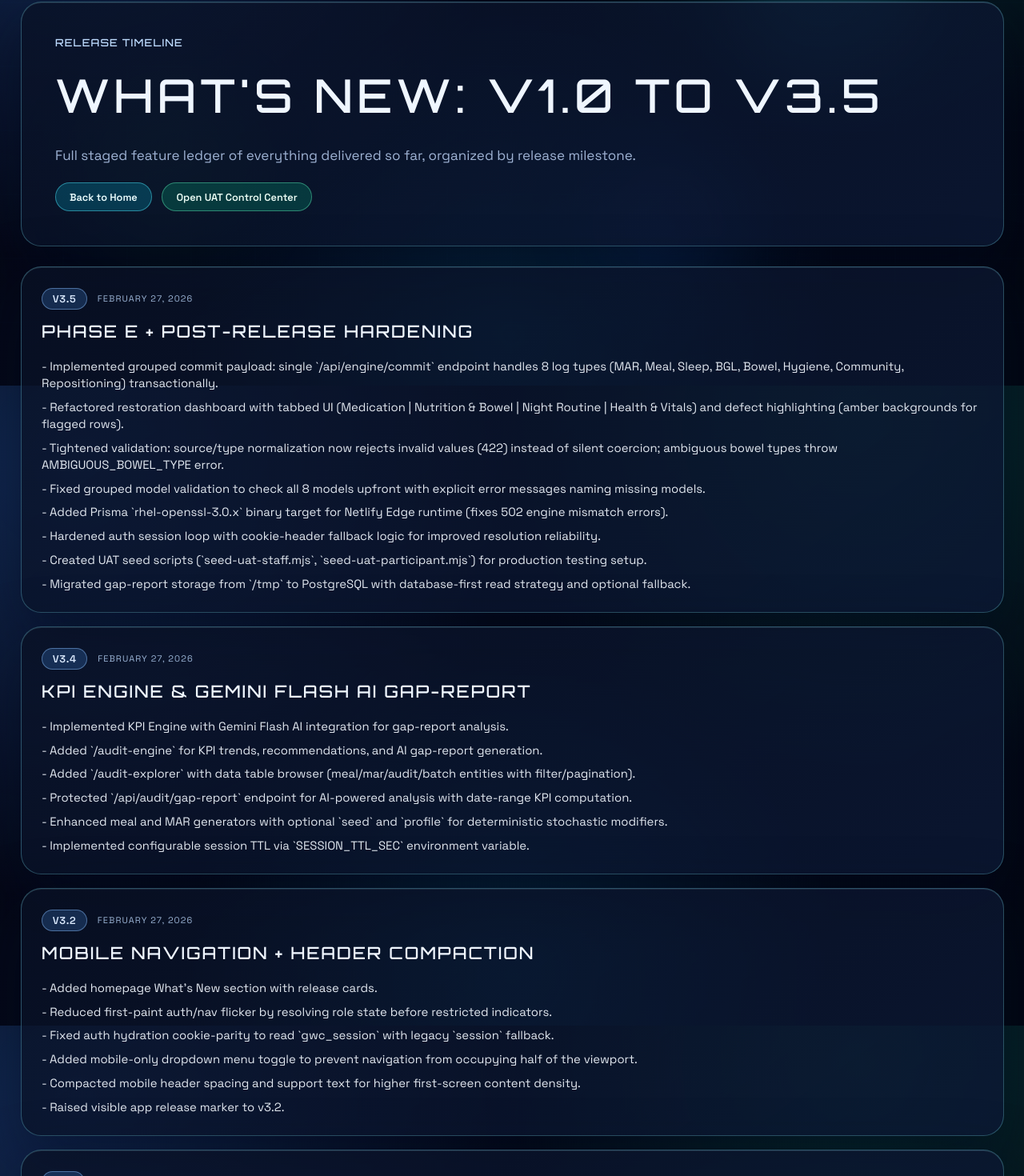
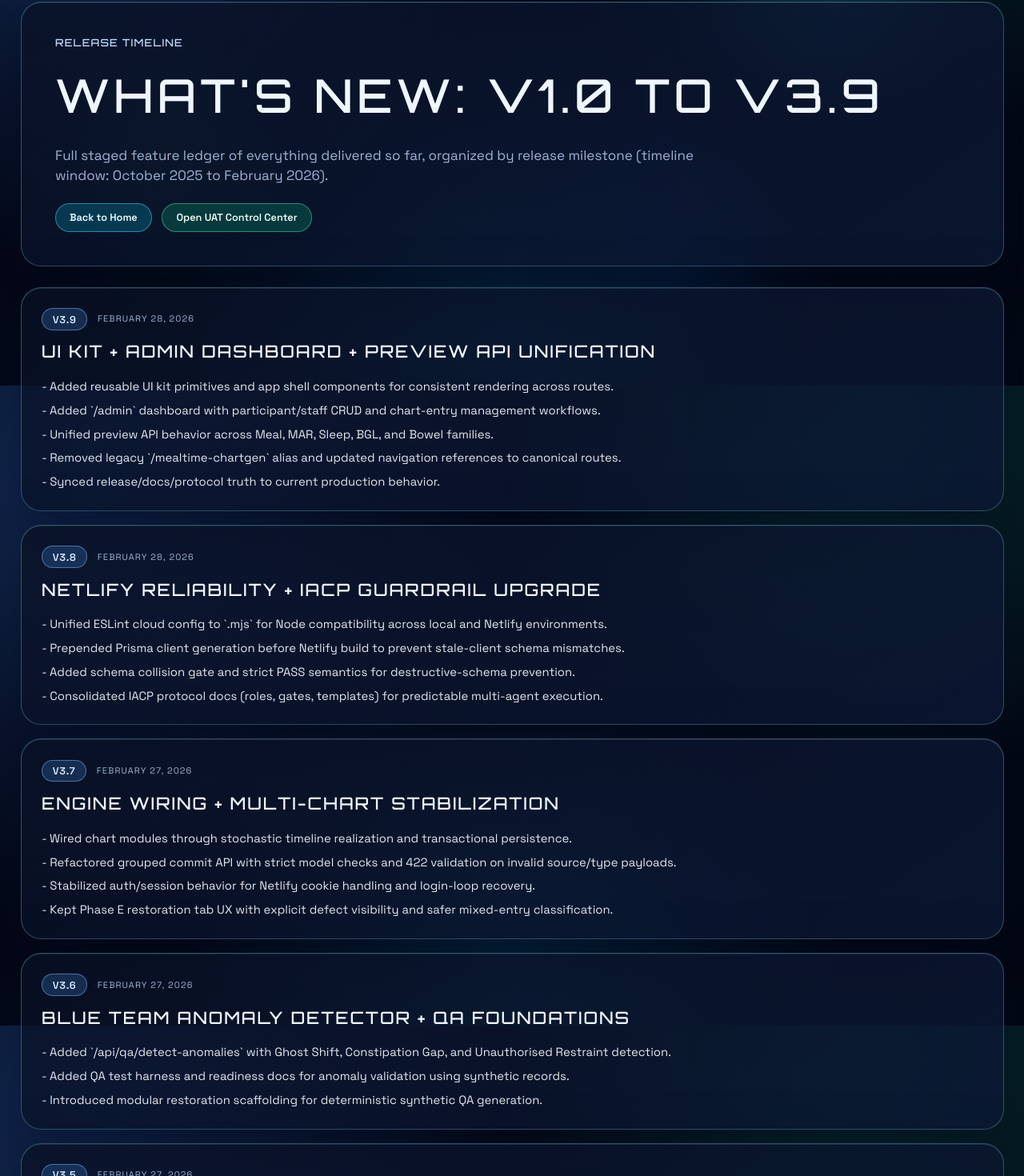
Before and after one commit to gUBII/chartgen, a Next.js app: page /whats-new in a window 1280 px wide. Shown: the part 318-1788 px from the top of the page at 80% size. Built offline with nearby package versions, Linux system fonts and the light colour scheme; no server answers.

Commit message:
Sync release truth to v3.9 across docs and whats-new timeline

```diff
--- a/package.json
+++ b/package.json
@@ -1,6 +1,6 @@
 {
   "name": "chartgen",
-  "version": "3.5.0",
+  "version": "3.9.0",
   "description": "",
   "main": "index.js",
   "scripts": {
--- a/src/app/whats-new/page.tsx
+++ b/src/app/whats-new/page.tsx
@@ -8,6 +8,50 @@ type Release = {
 };
 
 const RELEASES: Release[] = [
+  {
+    version: "v3.9",
+    title: "UI Kit + Admin Dashboard + Preview API Unification",
+    date: "February 28, 2026",
+    highlights: [
+      "Added reusable UI kit primitives and app shell components for consistent rendering across routes.",
+      "Added `/admin` dashboard with participant/staff CRUD and chart-entry management workflows.",
+      "Unified preview API behavior across Meal, MAR, Sleep, BGL, and Bowel families.",
+      "Removed legacy `/mealtime-chartgen` alias and updated navigation references to canonical routes.",
+      "Synced release/docs/protocol truth to current production behavior.",
+    ],
+  },
+  {
+    version: "v3.8",
+    title: "Netlify Reliability + IACP Guardrail Upgrade",
+    date: "February 28, 2026",
+    highlights: [
+      "Unified ESLint cloud config to `.mjs` for Node compatibility across local and Netlify environments.",
+      "Prepended Prisma client generation before Netlify build to prevent stale-client schema mismatches.",
+      "Added schema collision gate and strict PASS semantics for destructive-schema prevention.",
+      "Consolidated IACP protocol docs (roles, gates, templates) for predictable multi-agent execution.",
+    ],
+  },
+  {
+    version: "v3.7",
+    title: "Engine Wiring + Multi-Chart Stabilization",
+    date: "February 27, 2026",
+    highlights: [
+      "Wired chart modules through stochastic timeline realization and transactional persistence.",
+      "Refactored grouped commit API with strict model checks and 422 validation on invalid source/type payloads.",
+      "Stabilized auth/session behavior for Netlify cookie handling and login-loop recovery.",
+      "Kept Phase E restoration tab UX with explicit defect visibility and safer mixed-entry classification.",
+    ],
+  },
+  {
+    version: "v3.6",
+    title: "Blue Team Anomaly Detector + QA Foundations",
+    date: "February 27, 2026",
+    highlights: [
+      "Added `/api/qa/detect-anomalies` with Ghost Shift, Constipation Gap, and Unauthorised Restraint detection.",
+      "Added QA test harness and readiness docs for anomaly validation using synthetic records.",
+      "Introduced modular restoration scaffolding for deterministic synthetic QA generation.",
+    ],
+  },
   {
     version: "v3.5",
     title: "Phase E + Post-Release Hardening",
@@ -52,7 +96,7 @@ const RELEASES: Release[] = [
   {
     version: "v3.1",
     title: "Production Truth and Stability Verification",
-    date: "February 27, 2026",
+    date: "January 2026",
     highlights: [
       "Production deploy verification workflow formalized and documented.",
       "Live DB health sampling integrated into operations cadence.",
@@ -62,7 +106,7 @@ const RELEASES: Release[] = [
   {
     version: "v3.0",
     title: "Mobile UAT Set A + Brainstorm Workflow",
-    date: "February 27, 2026",
+    date: "January 2026",
     highlights: [
       "Replaced blank KPIgen route with governance signal content.",
       "Improved mobile typography scaling, touch targets, and toolbar responsiveness.",
@@ -72,7 +116,7 @@ const RELEASES: Release[] = [
   {
     version: "v2.5",
     title: "Lint Workflow Stabilization",
-    date: "February 27, 2026",
+    date: "December 2025",
     highlights: [
       "Moved lint execution to deterministic ESLint command path for Next 16.",
       "Captured known lint debt for explicit follow-up lane.",
@@ -82,7 +126,7 @@ const RELEASES: Release[] = [
   {
     version: "v2.4",
     title: "Auth Transition Test Coverage",
-    date: "February 27, 2026",
+    date: "December 2025",
     highlights: [
       "Added login-to-nav state transition integration tests.",
       "Covered full/guest boundaries and logout reset behavior.",
@@ -92,7 +136,7 @@ const RELEASES: Release[] = [
   {
     version: "v2.3",
     title: "Identity-Aware Login (Phase 1)",
-    date: "February 27, 2026",
+    date: "December 2025",
     highlights: [
       "Introduced optional username + password login path for full users.",
       "Preserved backward compatibility with legacy password-only login.",
@@ -102,7 +146,7 @@ const RELEASES: Release[] = [
   {
     version: "v2.2",
     title: "Agent-Orchestrated Delivery Model",
-    date: "February 27, 2026",
+    date: "November 2025",
     highlights: [
       "Added Claude and Gemini communication channels with structured handshakes.",
       "Introduced orchestration, digest, and evidence-gate planning docs.",
@@ -112,7 +156,7 @@ const RELEASES: Release[] = [
   {
     version: "v2.1",
     title: "Protected Online UAT + Session Hardening",
-    date: "February 2026",
+    date: "November 2025",
     highlights: [
       "Added protected `/api/ops/db-health` and `/api/ops/uat` endpoints.",
       "Implemented signed session hardening with expiry-aware auth checks.",
@@ -122,7 +166,7 @@ const RELEASES: Release[] = [
   {
     version: "v2.0",
     title: "Enterprise Rebrand and UAT Control Center",
-    date: "February 2026",
+    date: "November 2025",
     highlights: [
       "Shifted product positioning to Chartgen by gUBII enterprise framing.",
       "Added dedicated audit-readiness and deployment-notes pages.",
@@ -132,7 +176,7 @@ const RELEASES: Release[] = [
   {
     version: "v1.4",
     title: "Deployment Integrity and DB Workflow Clarity",
-    date: "February 2026",
+    date: "November 2025",
     highlights: [
       "Documented Neon pooled/direct URL deployment model.",
       "Improved operational links truth workflow for deploy verification.",
@@ -142,7 +186,7 @@ const RELEASES: Release[] = [
   {
     version: "v1.3",
     title: "PDF Export and Personalization",
-    date: "February 2026",
+    date: "October 2025",
     highlights: [
       "Added on-demand PDF export for meal and MAR preview charts.",
       "Added personalized founder profile and product presentation updates.",
@@ -152,7 +196,7 @@ const RELEASES: Release[] = [
   {
     version: "v1.2",
     title: "Audit Recovery and Provenance Enhancements",
-    date: "February 2026",
+    date: "October 2025",
     highlights: [
       "Added audit recovery enum values and migration updates.",
       "Refined audit generator behavior and verification utilities.",
@@ -162,7 +206,7 @@ const RELEASES: Release[] = [
   {
     version: "v1.1",
     title: "Approval Governance Controls",
-    date: "February 2026",
+    date: "October 2025",
     highlights: [
       "Added role-based approval rules and batch review controls.",
       "Expanded MAR statuses to better represent real-world administration outcomes.",
@@ -172,7 +216,7 @@ const RELEASES: Release[] = [
   {
     version: "v1.0",
     title: "Core Clinical Chart Engine Foundation",
-    date: "Initial release",
+    date: "October 2025",
     highlights: [
       "Created base Prisma schema for meal and medication tracking.",
       "Implemented restoration API + dashboard workflow foundations.",
@@ -186,9 +230,9 @@ export default function WhatsNewPage() {
     <main className="mx-auto max-w-7xl px-6 pt-10 pb-16 space-y-6">
       <section className="futuristic-panel p-8 sm:p-10">
         <p className="landing-mono text-xs text-blue-200">Release Timeline</p>
-        <h2 className="landing-mono mt-3 text-[clamp(2rem,5vw,3.4rem)] text-blue-50">What&apos;s New: v1.0 to v3.5</h2>
+        <h2 className="landing-mono mt-3 text-[clamp(2rem,5vw,3.4rem)] text-blue-50">What&apos;s New: v1.0 to v3.9</h2>
         <p className="text-muted mt-4 max-w-3xl text-sm sm:text-base">
-          Full staged feature ledger of everything delivered so far, organized by release milestone.
+          Full staged feature ledger of everything delivered so far, organized by release milestone (timeline window: October 2025 to February 2026).
         </p>
         <div className="mt-5 flex flex-wrap gap-3">
           <Link
--- a/src/components/shell/SiteHeader.tsx
+++ b/src/components/shell/SiteHeader.tsx
@@ -8,7 +8,7 @@ interface SiteHeaderProps {
 }
 
 function SiteHeader({
-  version = "v3.5",
+  version = "v3.9",
   authorUrl = "https://github.com/gUBII",
   disclaimerShort = "Independently authored. Deployed in Nexis365-hosted environments.",
   disclaimerLong = "Independently authored product. Deployed in Nexis365-hosted environments supporting GoodwillCare and COHS.",
--- a/src/docs/LATEST_LINKS_AND_INSTRUCTIONS.md
+++ b/src/docs/LATEST_LINKS_AND_INSTRUCTIONS.md
@@ -1,7 +1,8 @@
 # Latest Links and Instructions
 
-**Last Updated:** 2026-02-27
-**Version:** 3.5.0
+**Last Updated:** 2026-02-28
+**Version:** 3.9.0
+**Timeline Window:** October 2025 -> February 2026 (staged release ledger)
 
 ## Production Links
 
@@ -45,7 +46,7 @@ Single endpoint now handles 8 log types transactionally:
 
 ---
 
-## Audit Routes & Features (active in v3.5, introduced in v3.4)
+## Audit Routes & Features (active in v3.9, introduced in v3.4+)
 
 ### Audit Engine (KPI + AI Gap-Report)
 - **Page:** `/audit-engine` (protected, full-access only)
@@ -252,9 +253,9 @@ This creates:
 
 ---
 
-## Next Steps (v3.5)
+## Next Steps (v3.9)
 
-- [ ] Persistent gap report storage (move from `/tmp` to database)
-- [ ] Report scheduling (automated daily/weekly)
-- [ ] Custom alert rules on KPI thresholds
-- [ ] Integration with external audit systems
+- [ ] Add integration tests for admin CRUD and unified preview API parity.
+- [ ] Add role-scoped audit dashboards (read-only vs full edit workflows).
+- [ ] Add report scheduling with retention policy enforcement.
+- [ ] Add KPI-driven alerting thresholds and notification hooks.
--- a/src/docs/RELEASE_HISTORY.md
+++ b/src/docs/RELEASE_HISTORY.md
@@ -1,10 +1,42 @@
 # Release History
 
-Last updated: 2026-02-27
+Last updated: 2026-02-28
 
-This document stages all delivered features so far from `v1.0` through `v3.5`.
+This document stages all delivered features so far from `v1.0` through `v3.9`.
+Timeline window (staged): October 2025 to February 2026.
 
-## v3.5 (Current)
+## v3.9 (Current)
+
+**UI Kit + Admin + Unified Preview APIs**
+- Added reusable UI primitives and shell components (`Button`, `Badge`, `Panel`, `Tabs`, `DataTable`, form controls) for consistent module UX.
+- Added `/admin` dashboard for chart record operations and participant/staff CRUD support.
+- Unified preview API behavior across 5 chart families (Meal, MAR, Sleep, BGL, Bowel) and removed `/mealtime-chartgen` alias.
+- Synced nextphase ledger, protocol docs, and runtime README truth to match shipped behavior.
+
+## v3.8
+
+**Build Reliability + Protocol Hardening**
+- Fixed Netlify compatibility with consolidated ESLint `.mjs` config.
+- Ensured Prisma client generation runs before Netlify production build.
+- Added collision safety gate (`npm run schema:check:collision`) and strict PASS semantics for schema merge decisions.
+- Expanded IACP orchestration docs with role matrix, guardrails, and verifier checklists.
+
+## v3.7
+
+**Engine Wiring + Phase E Stabilization**
+- Wired stochastic chart modules through timeline realization and transactional persistence.
+- Refactored grouped commit API and restoration dashboard for multi-chart tabbed preview + commit payload.
+- Hardened grouped commit validation (all models validated upfront, strict source/type checks).
+- Stabilized auth/session behavior for Netlify cookie handling and edge verification parity.
+
+## v3.6
+
+**Blue Team QA Foundations**
+- Implemented Blue Team anomaly detector route (`/api/qa/detect-anomalies`) with Ghost Shift, Constipation Gap, and Unauthorised Restraint detection.
+- Added QA test suite, readiness reporting, and schema/runbook documentation for anomaly workflows.
+- Introduced modular restoration scaffolding and chart module contracts for synthetic QA expansion.
+
+## v3.5
 
 **Phase E: Grouped Commit & Restoration Refactor**
 - Implemented grouped commit payload supporting 8 log types (MAR, Meal, Sleep, BGL, Bowel, Hygiene, Community, Repositioning) in single transaction.
```
Also changed, not shown: src/docs/README.md, 1 other file (tests, documents, lock files or other folders).
